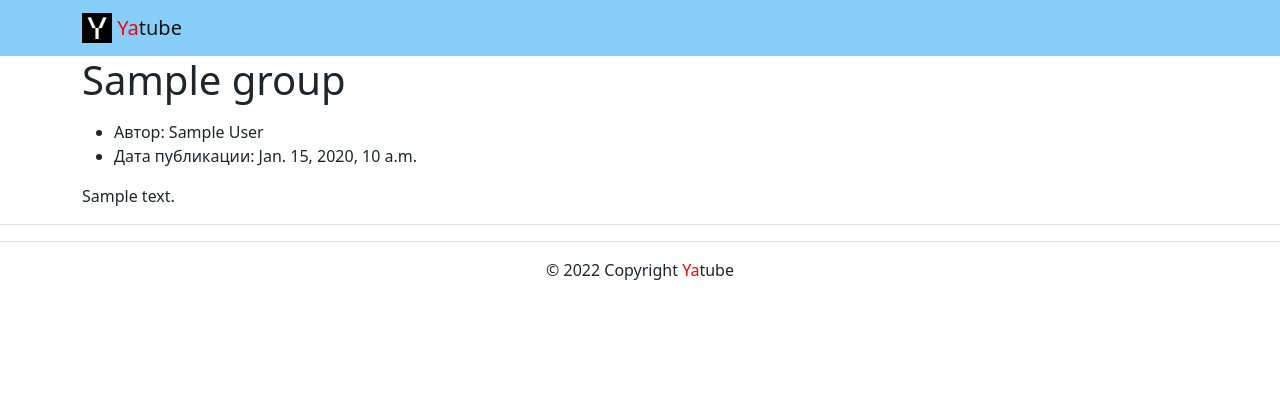
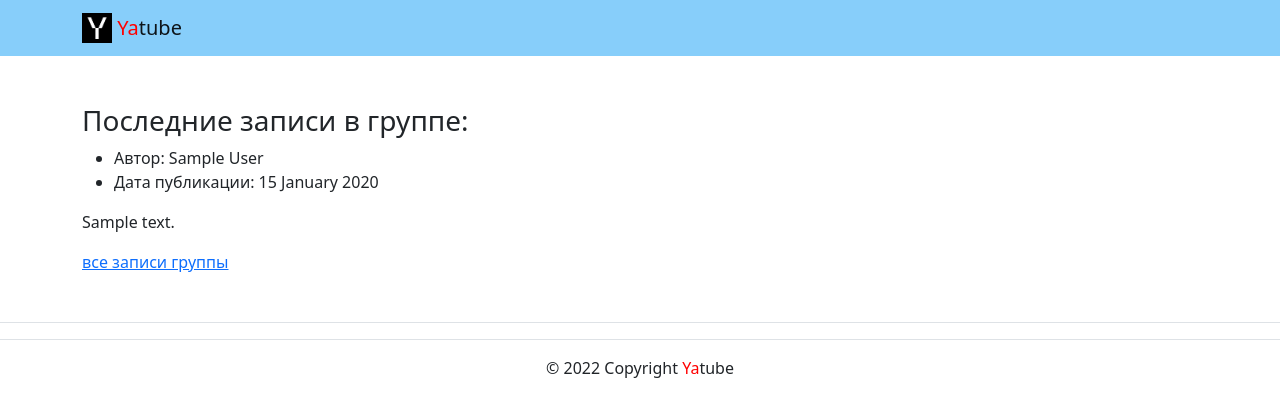
Before and after one commit to cheremyak/yatube_project, a Django app: template yatube/templates/posts/group_list.html in a window 1280 px wide. Shown: the top 417 px of the page. Run offline with Django 3.2, Linux system fonts and the light colour scheme; tables that the repository leaves empty hold one stand-in row (values such as "Sample post"); the template is opened without the code that fills it: values that come from a table or form of the project are taken from there, most other values are stand-ins (such as "Sample title", 1, 10 or a date in 2020); some libraries are stand-ins or nearby versions.

Commit message:
разобрался с group_list

```diff
--- a/yatube/templates/posts/group_list.html
+++ b/yatube/templates/posts/group_list.html
@@ -3,23 +3,25 @@
 {% extends 'base.html' %}
 {% block content %}
 <main>
-   <div class="container">
-     <h1>{{ group.title }}</h1>
-     <p>
-       {{ group.descrition }}
-     </p>
+   <div class="container py-5">
+      <h3>Последние записи в группе:</h3>
       <article>
+      {% for post in posts %}
         <ul>
           <li>
             Автор: {{ post.author.get_full_name }}
           </li>
           <li>
-           Дата публикации: {{ pub_date }}
+            Дата публикации: {{ post.pub_date|date:"d E Y" }}
           </li>
         </ul>
-       <p>
-         {{ text }}
-       </p>
+        <p>{{ post.text }}</p>
+        {% if post.group %}
+          <a href="{% url 'posts:group_posts' post.group.slug %}">все записи группы</a>
+        {% endif %}
+        {% if not forloop.last %}<hr>{% endif %}
+      {% endfor %}
       </article>
+    </div>
  </main>
 {% endblock %}
--- a/yatube/templates/posts/index.html
+++ b/yatube/templates/posts/index.html
@@ -4,7 +4,8 @@
   {% block content %}
           <!-- класс py-5 создает отступы сверху и снизу блока -->
           <div class="container py-5">
-            <h1>Последние обновления на сайте</h1>
+            <h1>Главная страница проекта Yatube</h1>
+            <h3>Посление обновления на сайте:</h3>
             <article>
             {% for post in posts %}
               <ul>
```
Lines whose indentation alone changed are shown as unchanged.
